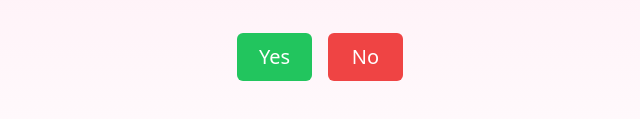
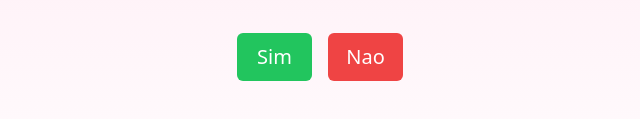
Before and after one commit to KastroSec/site, a plain HTML site: page 8meses/index.html in a window 1280 px wide. Shown: the part 539-658 px from the top of the page, 320-960 px from the left. Drawn offline with nearby package versions, Linux system fonts and the light colour scheme.

Commit message:
Update index.html

```diff
--- a/8meses/index.html
+++ b/8meses/index.html
@@ -36,11 +36,11 @@
       <div class="flex gap-4 pt-[20px] items-center" id="responseButtons">
         <button id="yesButton"
           class="bounce2 inline-flex items-center justify-center whitespace-nowrap rounded-md text-[20px] font-medium disabled:pointer-events-none disabled:opacity-50 hover:bg-green-400 min-h-12 min-w-[75px] px-4 py-2 bg-green-500 text-white transition">
-          Yes
+          Sim
         </button>
         <button id="noButton"
           class="inline-flex items-center justify-center whitespace-nowrap rounded-md text-[20px] font-medium transition disabled:pointer-events-none disabled:opacity-50 hover:bg-red-700 h-12 min-w-[75px] w-auto px-4 py-2 bg-red-500 text-white">
-          No
+          Nao
         </button>
       </div>
     </div>
```
